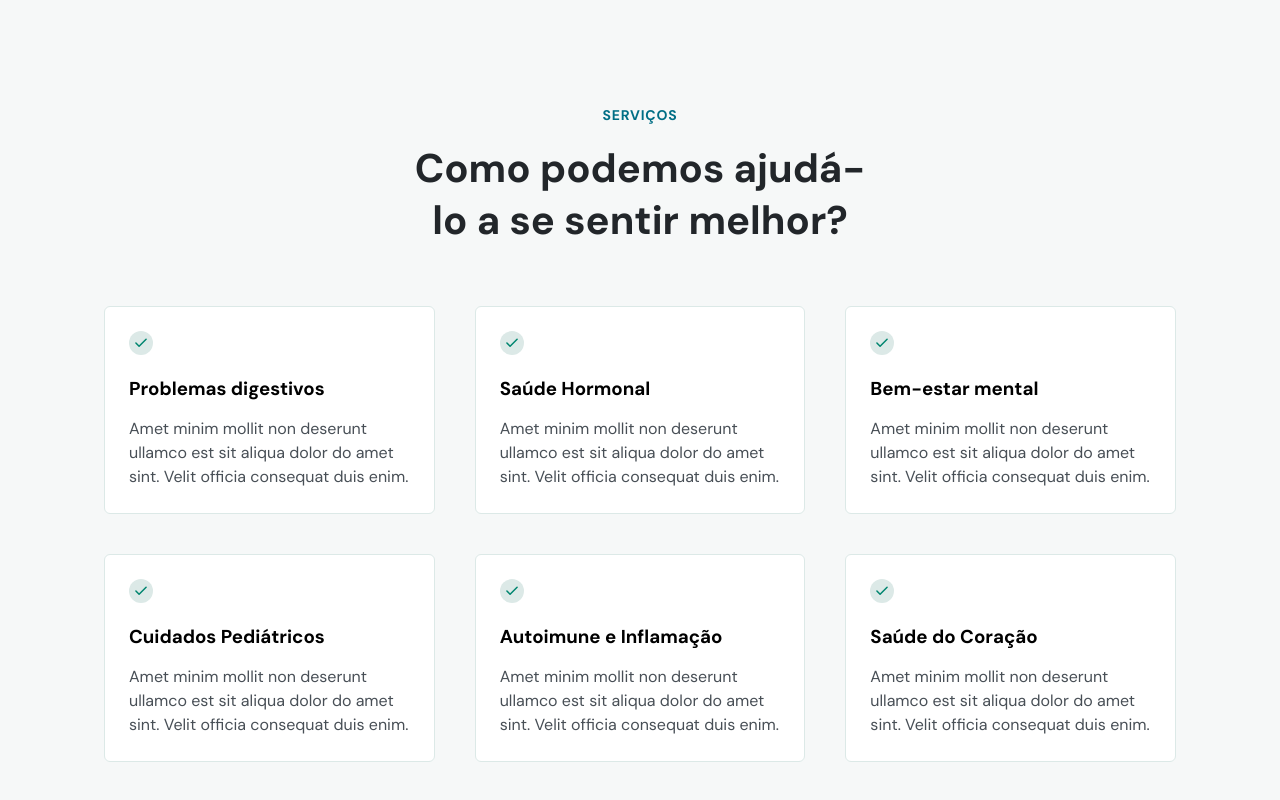
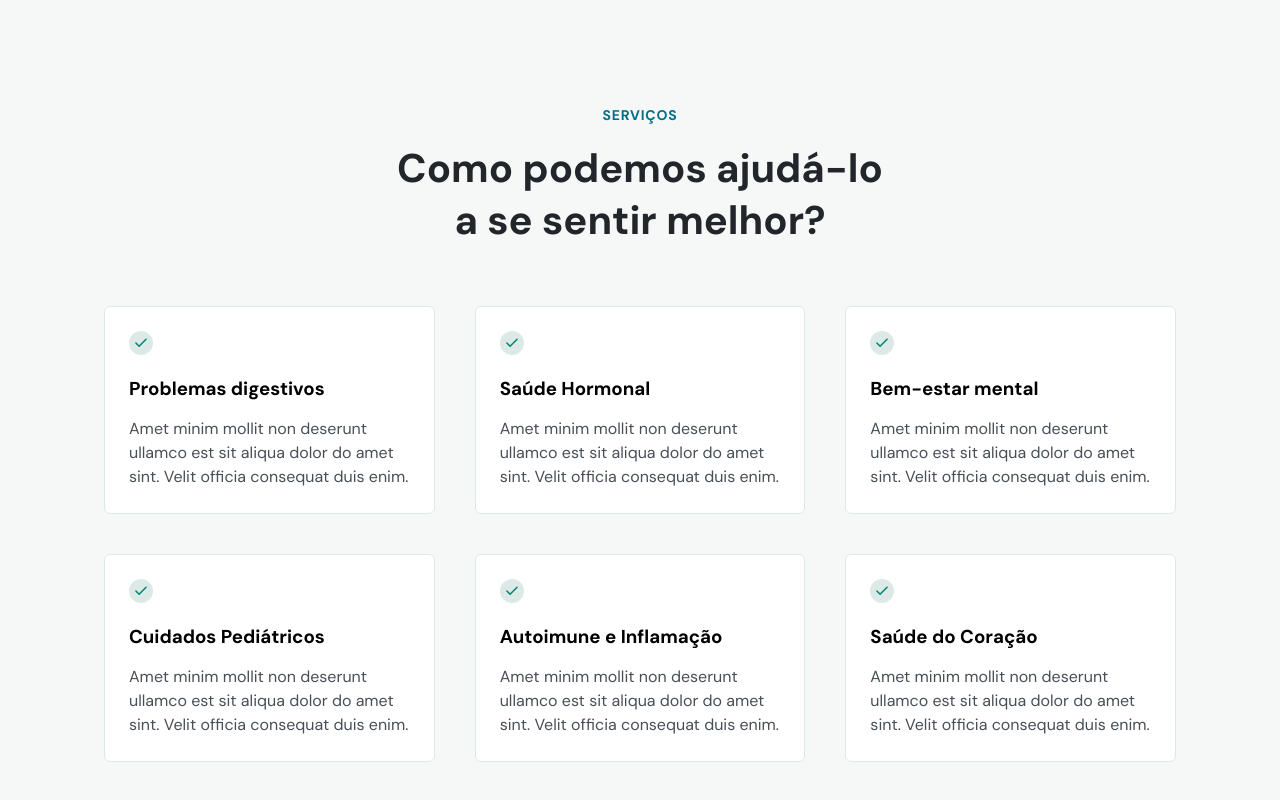
Before and after one commit to Adryan-Inacio/DoctorCare, a plain HTML site: page index.html in a window 1280 px wide. Shown: the part 886-1686 px from the top of the page. Drawn offline with nearby package versions, Linux system fonts and the light colour scheme.

Commit message:
Alteração de tamanho do h2 da seção services

```diff
--- a/style.css
+++ b/style.css
@@ -680,7 +680,7 @@ footer .social-links {
 
   /*=== SERVICES =================================*/
   #services h2 {
-    width: 47rem;
+    width: 49rem;
     margin-inline: auto;
   }
 
```
